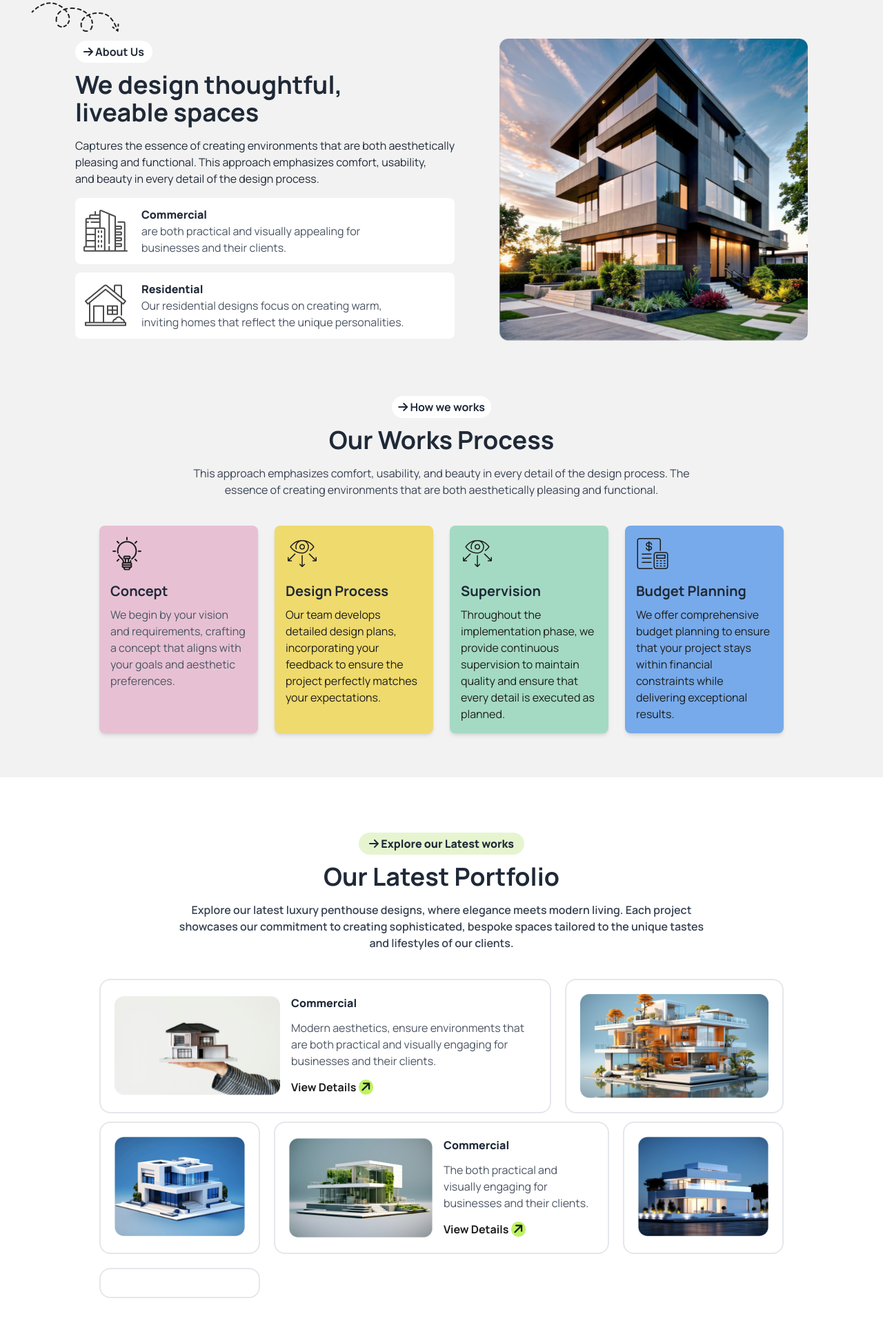
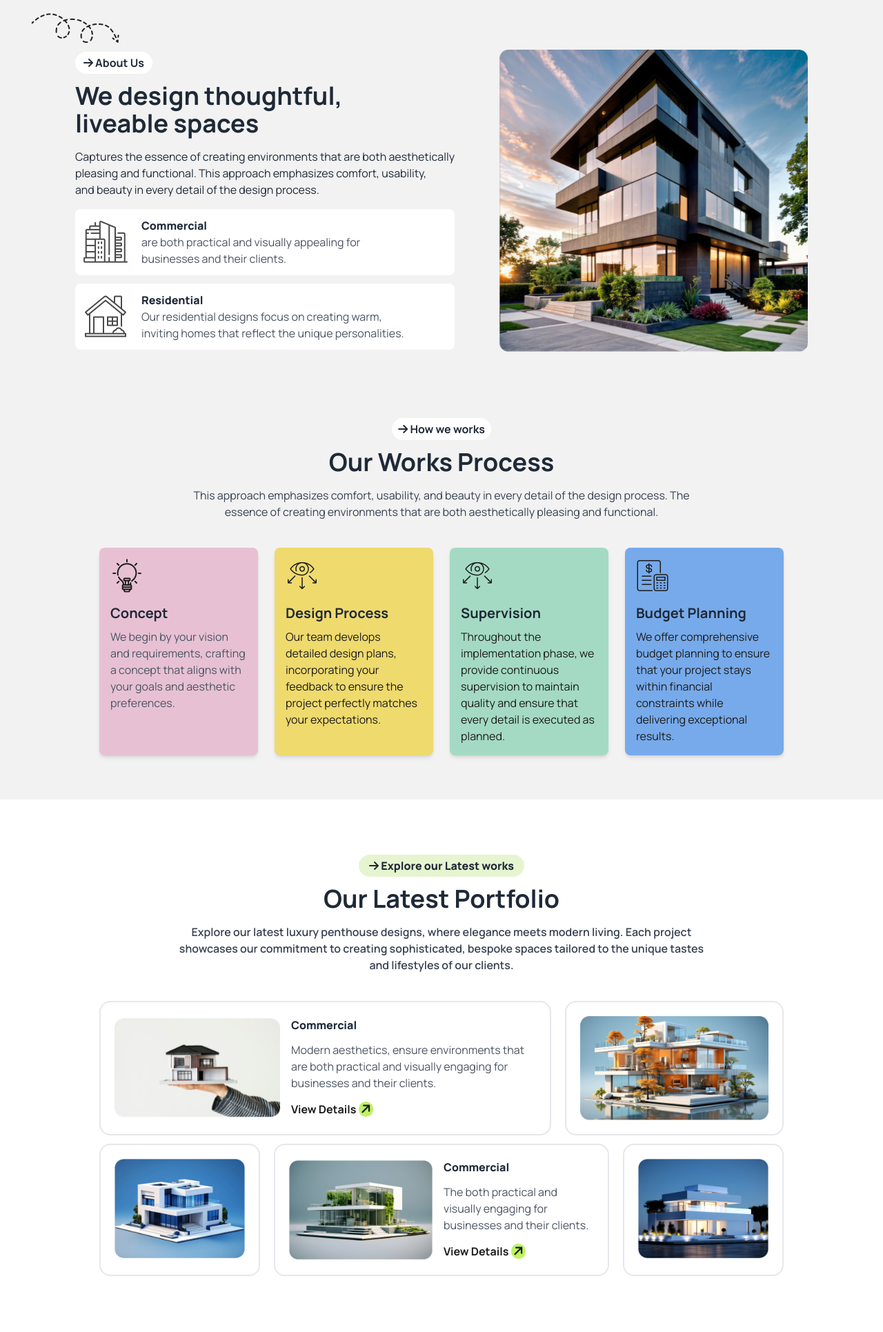
Before and after one commit to mdashraful24/my-web-assignments03-repo, a plain HTML site: page index.html in a window 1280 px wide. Shown: the part 854-2785 px from the top of the page at 69% size. Drawn offline with nearby package versions, Linux system fonts and the light colour scheme.

Commit message:
added today final polish

```diff
--- a/index.html
+++ b/index.html
@@ -134,7 +134,7 @@
         <section class="bg-base-200">
 
             <!-- Design Section Starts -->
-            <section class="py-5 lg:py-16">
+            <section class="py-5 lg:py-20">
                 <div class="hero">
                     <div class="hero-content flex-col-reverse gap-10 lg:gap-16 lg:flex-row-reverse">
                         <img src="./assets/house1.png" class="max-w-sm lg:max-w-md rounded-lg" />
@@ -247,42 +247,7 @@
         </section>
 
         <!-- Portfolio section Starts -->
-        <!-- <section>
-            <div class="text-center space-y-5 py-5">
-              <button class="btn bg-green-secondary text-black font-extrabold rounded-3xl py-0 px1"><i class="fa-solid fa-arrow-right text-black"></i>Explore our Latest works</button>
-            <h1 class="text-5xl font-extrabold">Our Latest Portfolio</h1>
-            <p>The barn house captivates with its blend of rustic charm and modern sophistication, <br> featuring weathered wood, sleek metal accents.</p>
-            </div>
-            <div class="lg:m-20 m-10 ">
-              <div >
-                <div class="lg:flex justify-around gap-10 space-y-5 items-center ">
-                  <div class="lg:flex gap-10  border-2 border-solid rounded-lg p-3 space-y-5 items-center">
-                    <div><img src="./assets/img1.png" alt=""></div>
-                  <div class="w-auto space-y-3">
-                    <h2 class="text-lg gray-text font-bold">Commercial</h2>
-                    <p class="gray-text text-base">The barn house captivates with its blend of rustic charm and modern. The barn house captivates with its blend of rustic charm and modern .</p>
-                    <button class="text-lg font-bold">View Details  <i class="fa-solid fa-arrow-right -rotate-45 bg-green-primary text-black p-1.5 rounded-full"></i></button>
-                  </div>
-                  </div>
-                  <div class=" p-3 border-2 border-solid rounded-lg"><img src="./assets/img2.png" alt=""></div>
-                </div>
-              </div>
-              <div class="lg:flex gap-10 p-3 space-y-5 items-center">
-                <div class="border-2 border-solid rounded-lg p-3"><img src="./assets/img3.png" alt=""></div>
-                <div class="lg:flex gap-10 border-2 border-solid rounded-lg p-3">
-                  <div><img src="./assets/img4.png" alt=""></div>
-                <div class="w-auto space-y-3">
-                  <h2 class="text-lg gray-text font-bold">Commercial</h2>
-                  <p class="gray-text text-base">The barn house captivates with its blend of rustic charm and modern. The barn house captivates with its blend of rustic charm and modern .</p>
-                  <button class="text-lg font-bold">View Details  <i class="fa-solid fa-arrow-right -rotate-45 bg-green-primary text-black p-1.5 rounded-full"></i></button>
-                </div>
-                </div>
-                <div class="p-3 border-2 border-solid rounded-lg"><img src="./assets/img5.png" alt=""></div>
-              </div>
-            </div>
-          </section>
-         <br> -->
-        <section class="max-w-screen-xl mx-auto px-5 mt-20 mb-20 lg:px-36">
+        <section class="max-w-screen-xl mx-auto px-5 mt-20 mb-16 lg:px-36">
             <!-- Small text -->
             <div class="flex flex-col justify-center items-center text-center">
                 <div class="w-60 px-2 bg-lime-500 bg-opacity-20 font-extrabold py-1 rounded-full items-center mb-3">
@@ -292,8 +257,10 @@
             <!-- Title -->
             <div class="text-center mb-10">
                 <h1 class="text-4xl font-bold mb-4">Our Latest Portfolio</h1>
-                <p class="text-gray-700 font-semibold max-w-3xl mx-auto">Explore our latest luxury penthouse designs,
-                    where elegance meets modern living. Each project showcases our commitment to creating sophisticated,
+                <p class="text-gray-700 font-semibold max-w-3xl mx-auto">Explore our latest luxury penthouse
+                    designs,
+                    where elegance meets modern living. Each project showcases our commitment to creating
+                    sophisticated,
                     bespoke spaces tailored to the unique tastes and lifestyles of our clients.</p>
             </div>
             <!-- Grid Cards -->
@@ -309,7 +276,8 @@
                             </div>
                             <div class="space-y-3">
                                 <h5 class="font-extrabold">Commercial</h5>
-                                <p class="text-gray-600">Modern aesthetics, ensure environments that are both practical
+                                <p class="text-gray-600">Modern aesthetics, ensure environments that are both
+                                    practical
                                     and visually engaging for businesses and their clients.</p>
                                 <button class="text-pri-text font-bold">View
                                     Details <span class="bg-lime-300 px-[3px] rounded-full"><i
@@ -352,7 +320,7 @@
                         <img src="./assets/img5.png" alt="" class="hidden lg:block h-48 lg:h-36 w-[340px] lg:w-60-">
                         <img src="./assets/img3.png" alt="" class="block lg:hidden h-48 lg:h-36 w-[340px] lg:w-60-">
                     </div>
-                    <div class="border-2 rounded-2xl p-5">
+                    <div class="block lg:hidden border-2 rounded-2xl p-5">
                         <img src="./assets/img5.png" alt="" class="block lg:hidden h-48 lg:h-36 w-[340px] lg:w-60-">
                     </div>
                 </div>
@@ -364,7 +332,8 @@
             <div class="flex flex-col justify-center items-center text-center space-y-5">
                 <div class="space-y-3">
                     <h3 class="text-4xl font-bold">Upcoming New Projects</h3>
-                    <p class="font-semibold text-gray-500">New Penthouses Under Construction Projects Property for Sale
+                    <p class="font-semibold text-gray-500">New Penthouses Under Construction Projects Property for
+                        Sale
                         in Australia</p>
                 </div>
                 <!-- Cards -->
@@ -380,7 +349,8 @@
                                 Penthouse Suite A!
                                 <div class="badge badge-secondary">NEW</div>
                             </h2>
-                            <p>This luxurious penthouse features four bedrooms and a spacious living area. Guests can
+                            <p>This luxurious penthouse features four bedrooms and a spacious living area. Guests
+                                can
                                 enjoy a private spa, home theater, and direct beach access.</p>
                             <div class="card-actions justify-end">
                                 <div class="badge badge-outline font-extrabold"><a href="">Details</a></div>
@@ -416,7 +386,8 @@
                                 Penthouse Suite C!
                                 <div class="badge badge-secondary">NEW</div>
                             </h2>
-                            <p>This penthouse offers panoramic views of the city skyline. It features three bedrooms, a
+                            <p>This penthouse offers panoramic views of the city skyline. It features three
+                                bedrooms, a
                                 private terrace, and access to exclusive concierge services.</p>
                             <div class="card-actions justify-end">
                                 <div class="badge badge-outline font-extrabold"><a href="">Details</a></div>
@@ -441,7 +412,8 @@
                         <img src="./assets/client-1.png" alt="Shoes" class="rounded-full w-40" />
                     </figure>
                     <div class="card-body items-center text-center pb-5 space-y-1">
-                        <p>We truly enjoyed our spacious room at the top of the building, and the glass panels in the
+                        <p>We truly enjoyed our spacious room at the top of the building, and the glass panels in
+                            the
                             ceiling in combination with the front windows.</p>
                         <!-- Rating -->
                         <div class="card-actions">
@@ -487,7 +459,8 @@
                         <img src="./assets/client-3.png" alt="Shoes" class="rounded-full w-40" />
                     </figure>
                     <div class="card-body items-center text-center pb-5 space-y-1">
-                        <p>I liked the staff they were very helpful, all the necessary items available in the room. If I
+                        <p>I liked the staff they were very helpful, all the necessary items available in the room.
+                            If I
                             wanted something the staff provided immediately and responded quickly.</p>
                         <!-- Rating -->
                         <div class="card-actions">
@@ -508,7 +481,8 @@
         </section>
 
         <!-- Discuss Section Starts -->
-        <section class="bg-center bg-no-repeat bg-cover py-16 mt-20 mb-3" style="background-image: url('./assets/back-img.jpg');">
+        <section class="bg-center bg-no-repeat bg-cover py-16 mt-20 mb-3"
+            style="background-image: url('./assets/back-img.jpg');">
             <section class="max-w-screen-xl mx-auto px-5 mb-5">
                 <!-- Small text -->
                 <div class="flex flex-col justify-center items-center text-center">
@@ -564,8 +538,6 @@
                 </div>
             </section>
         </section>
-
-
     </main>
 
     <!-- Footer section -->
@@ -584,7 +556,7 @@
                     work. <br class="hidden lg:block"> Liveable interiors feel inviting and your lighting scheme plays a
                     large part in this.</p>
             </div>
-            <nav class="grid grid-flow-col gap-4 text-gray-300">
+            <nav class="grid lg:grid-flow-col gap-4 text-gray-300">
                 <a class="link link-hover">Home</a>
                 <a class="link link-hover">Services</a>
                 <a class="link link-hover">Portfolio</a>
```
